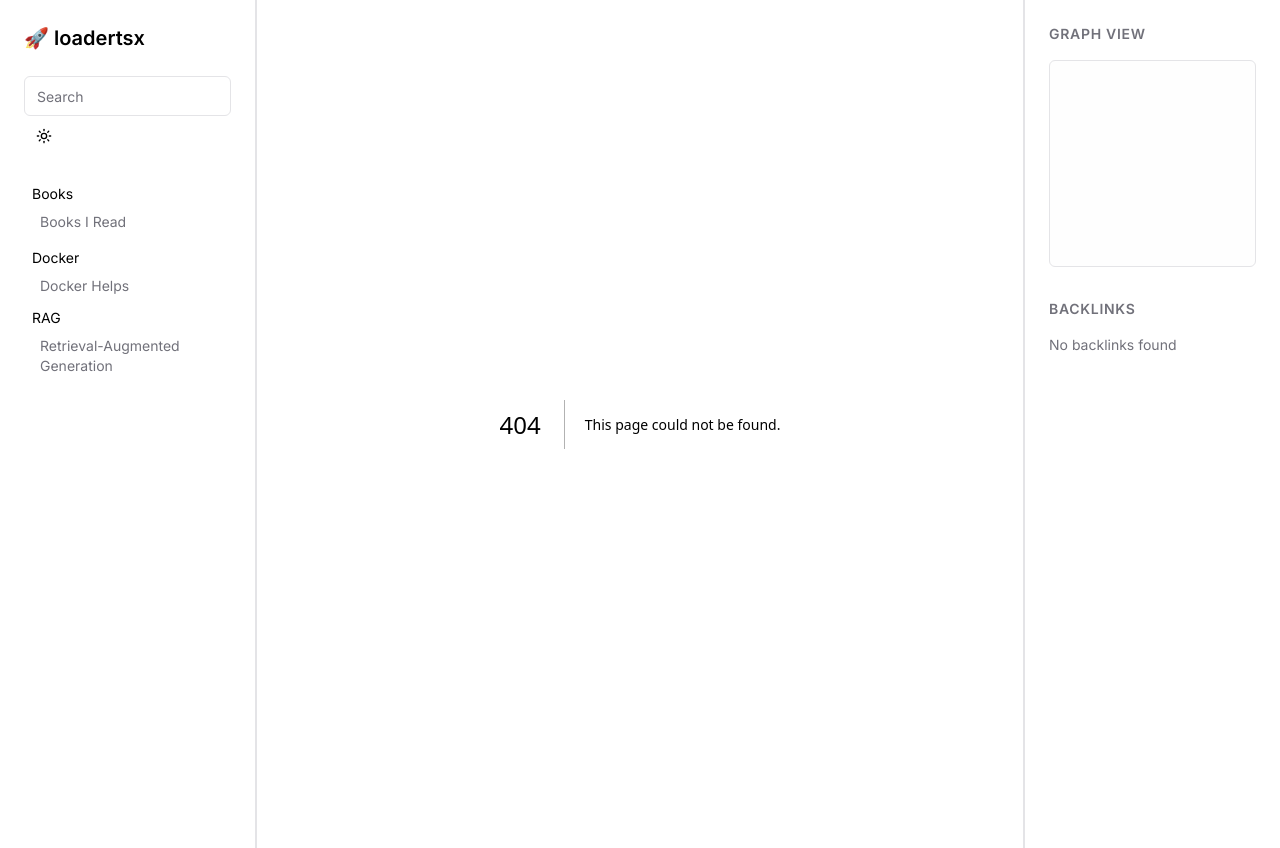
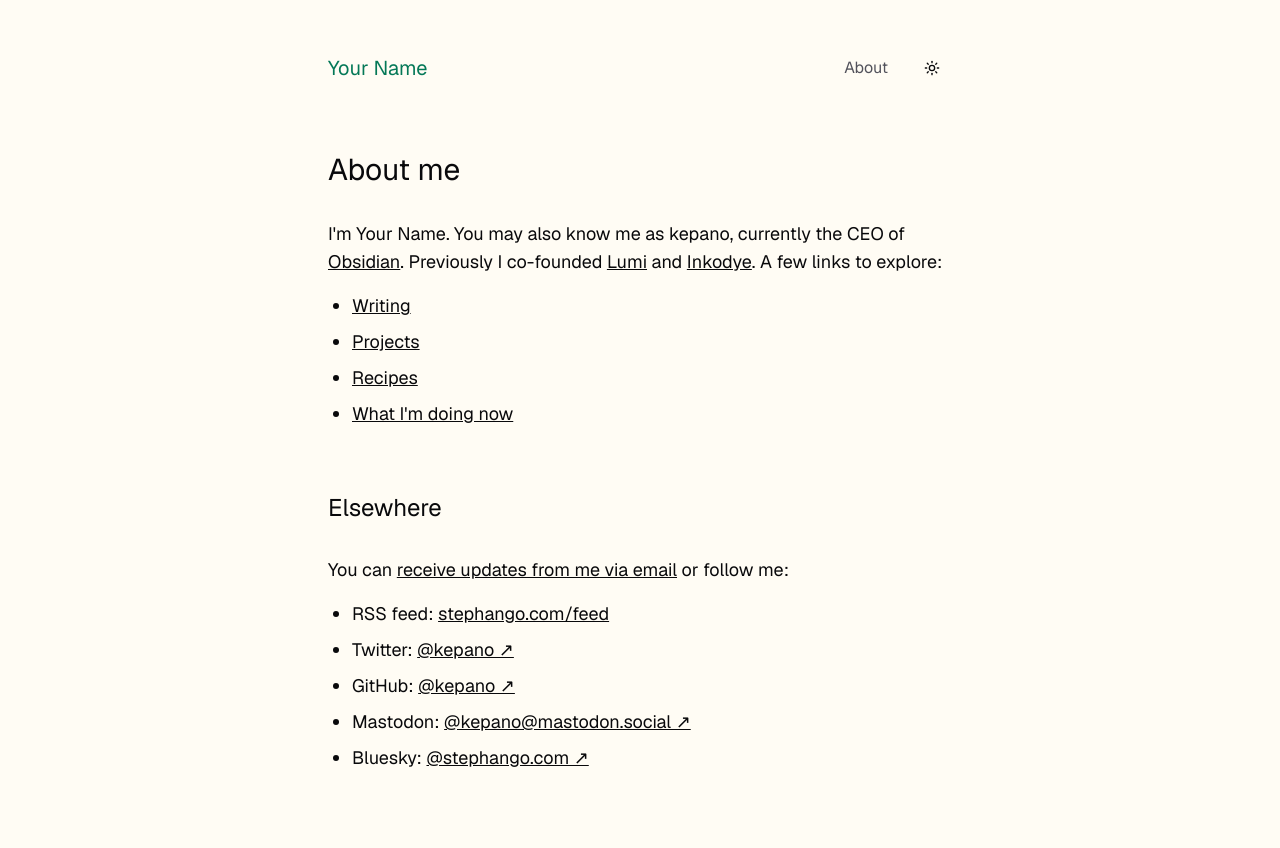
Before and after one commit to Nahuelluca20/obsidian-garden, a Next.js app: page /about in a window 1280 px wide. Before the commit this address had no page. After the commit the page ends 820 px from the top, so only its background shows below. Built offline with nearby package versions, Linux system fonts and the light colour scheme.

Commit message:
feat(read md files): read folder structure for get the entries for blog

```diff
--- /dev/null
+++ b/app/about/page.tsx
@@ -0,0 +1,95 @@
+import Link from "next/link";
+
+export default function AboutPage() {
+  return (
+    <div className="space-y-16">
+      <section>
+        <h1 className="text-3xl mb-8">About me</h1>
+        <div className="space-y-4 text-lg">
+          <p>
+            I'm Your Name. You may also know me as kepano, currently the CEO of{" "}
+            <Link href="https://obsidian.md" className="underline">
+              Obsidian
+            </Link>
+            . Previously I co-founded{" "}
+            <Link href="#" className="underline">
+              Lumi
+            </Link>{" "}
+            and{" "}
+            <Link href="#" className="underline">
+              Inkodye
+            </Link>
+            . A few links to explore:
+          </p>
+          <ul className="list-disc pl-6 space-y-2">
+            <li>
+              <Link href="/writing" className="underline">
+                Writing
+              </Link>
+            </li>
+            <li>
+              <Link href="/projects" className="underline">
+                Projects
+              </Link>
+            </li>
+            <li>
+              <Link href="/recipes" className="underline">
+                Recipes
+              </Link>
+            </li>
+            <li>
+              <Link href="/now" className="underline">
+                What I'm doing now
+              </Link>
+            </li>
+          </ul>
+        </div>
+      </section>
+
+      <section>
+        <h2 className="text-2xl mb-8">Elsewhere</h2>
+        <div className="space-y-4 text-lg">
+          <p>
+            You can{" "}
+            <Link href="#" className="underline">
+              receive updates from me via email
+            </Link>{" "}
+            or follow me:
+          </p>
+          <ul className="list-disc pl-6 space-y-2">
+            <li>
+              RSS feed:{" "}
+              <Link href="#" className="underline">
+                stephango.com/feed
+              </Link>
+            </li>
+            <li>
+              Twitter:{" "}
+              <Link href="#" className="underline">
+                @kepano ↗
+              </Link>
+            </li>
+            <li>
+              GitHub:{" "}
+              <Link href="#" className="underline">
+                @kepano ↗
+              </Link>
+            </li>
+            <li>
+              Mastodon:{" "}
+              <Link href="#" className="underline">
+                @kepano@mastodon.social ↗
+              </Link>
+            </li>
+            <li>
+              Bluesky:{" "}
+              <Link href="#" className="underline">
+                @stephango.com ↗
+              </Link>
+            </li>
+          </ul>
+        </div>
+      </section>
+    </div>
+  );
+}
--- a/app/layout.tsx
+++ b/app/layout.tsx
@@ -1,12 +1,10 @@
 import type React from "react";
 import "./globals.css";
-import { Inter } from "next/font/google";
-import Sidebar from "@/components/sidebar";
-import RightSidebar from "@/components/right-sidebar";
-import MobileNav from "@/components/mobile-nav";
+import { GeistSans } from "geist/font/sans";
+import { Navigation } from "@/components/navigation";
 import { ThemeProvider } from "next-themes";
 
-const inter = Inter({ subsets: ["latin"] });
+const geist = GeistSans.className;
 
 export const metadata = {
   title: "Digital Garden",
@@ -20,20 +18,16 @@ export default function RootLayout({
 }) {
   return (
     <html lang="es" suppressHydrationWarning>
-      <body className={inter.className}>
+      <body className={`${geist} antialiased bg-[#FFFCF4] dark:bg-zinc-900`}>
         <ThemeProvider
           attribute="class"
           defaultTheme="system"
           enableSystem
           disableTransitionOnChange
         >
-          <div className="flex flex-col md:flex-row min-h-screen bg-background">
-            <Sidebar />
-            <main className="flex-1 border-x border-border px-4 py-6 md:px-8 min-h-screen">
-              <MobileNav />
-              {children}
-            </main>
-            <RightSidebar />
+          <div className="max-w-2xl mx-auto px-6 py-12">
+            <Navigation />
+            {children}
           </div>
         </ThemeProvider>
       </body>
--- a/app/page.tsx
+++ b/app/page.tsx
@@ -1,61 +1,90 @@
+import { BlogPosts } from "@/components/blog-posts";
+import Link from "next/link";
+
 export default function Home() {
+  const topics = [
+    "advice",
+    "ai",
+    "competition",
+    "defaults",
+    "design",
+    "empathy",
+    "evergreen",
+    "friendship",
+    "habits",
+    "hardware",
+    "humanism",
+    "ideas",
+    "learning",
+    "leverage",
+    "love",
+    "manufacturing",
+    "media",
+    "minimalism",
+    "money",
+    "obsidian",
+    "packaging",
+    "perfectionism",
+    "popular",
+    "rituals",
+    "startups",
+    "synthography",
+    "teaching",
+    "tools",
+    "writing",
+  ];
+
   return (
-    <div className="max-w-3xl mx-auto">
-      <header className="flex items-center gap-4 mb-8">
-        <div>
-          <h1 className="text-xl md:text-2xl font-bold">🚀 loadertsx</h1>
-          <p className="text-xs md:text-sm text-muted-foreground">
-            Jan 01, 2025 · 1 min read
+    <div className="space-y-16">
+      {/* <section>
+        <h2 className="text-xl mb-8">Latest</h2>
+        <article>
+          <h3 className="text-xl font-medium mb-2">
+            <Link
+              href="/posts/self-guaranteeing-promises"
+              className="hover:underline"
+            >
+              Self-guaranteeing promises
+            </Link>
+          </h3>
+          <p className="text-zinc-600 dark:text-zinc-400 mb-2">
+            December 3, 2024 · 1 minute read
           </p>
+          <p className="text-zinc-600 dark:text-zinc-400">
+            A self-guaranteeing promise does not require you to trust anyone.
+            You can verify it yourself.{" "}
+            <Link
+              href="/posts/self-guaranteeing-promises"
+              className="text-zinc-900 dark:text-zinc-200 hover:underline"
+            >
+              Keep reading →
+            </Link>
+          </p>
+        </article>
+      </section>
+
+      <section>
+        <h2 className="text-xl mb-8">Topics</h2>
+        <div className="flex flex-wrap gap-x-1 gap-y-2">
+          {topics.map((topic) => (
+            <Link
+              key={topic}
+              href={`/topics/${topic}`}
+              className="hover:underline text-zinc-900 dark:text-zinc-200"
+            >
+              {topic}
+              {topic !== topics[topics.length - 1] && (
+                <span className="text-zinc-400">,</span>
+              )}
+            </Link>
+          ))}
         </div>
-      </header>
+      </section> */}
 
-      <article className="prose dark:prose-invert max-w-none">
-        <p className="text-base md:text-lg mb-6">
-          Hello, I am Loader. Frontend Engineer passionate about creating
-          products. I'm also an artificial intelligence enthusiast and I'm
-          learning about it. You can find what I'm learning about it on this
-          website and on my{" "}
-          <a href="#" className="font-medium no-underline hover:underline">
-            blog
-          </a>
-          .
-        </p>
-
-        <p className="text-sm md:text-base text-muted-foreground mb-6">
-          In this space I will write about things I learn and want to share.
-        </p>
-
-        <h2 className="text-lg md:text-xl font-semibold mt-8 mb-4">
-          As a brief overview:
-        </h2>
-
-        <ul className="space-y-2 list-none pl-0">
-          {[
-            "Books I Read",
-            "Docker Helps",
-            "Retrieval-Augmented Generation",
-          ].map((item) => (
-            <li
-              key={item}
-              className="flex items-center gap-2 text-sm md:text-base"
-            >
-              <span className="w-1 h-1 bg-foreground rounded-full"></span>
-              {item}
-            </li>
-          ))}
-        </ul>
-      </article>
-
-      <footer className="mt-16 pt-8 border-t border-border text-xs md:text-sm text-muted-foreground">
-        <p className="mb-2">Created with Quartz v4.4.0 © 2025</p>
-        <a
-          href="https://github.com"
-          className="text-foreground hover:underline"
-        >
-          GitHub
-        </a>
-      </footer>
+      <section>
+        <h2 className="text-xl mb-8">Writing</h2>
+        <BlogPosts />
+      </section>
     </div>
   );
 }
--- /dev/null
+++ b/components/blog-posts.tsx
@@ -0,0 +1,24 @@
+import { getBlogPosts } from "@/utlis/blog-utils";
+import Link from "next/link";
+
+export function BlogPosts() {
+  const allBlogs = getBlogPosts();
+
+  return (
+    <div className="space-y-3">
+      {allBlogs.map((post) => (
+        <div key={post.slug} className="flex gap-6">
+          <span className="text-zinc-400 shrink-0 w-24">
+            {post.metadata.publishedAt}
+          </span>
+          <Link
+            href={`/posts/${post.slug}`}
+            className="text-zinc-900 dark:text-zinc-200 hover:underline"
+          >
+            {post.metadata.title}
+          </Link>
+        </div>
+      ))}
+    </div>
+  );
+}
--- /dev/null
+++ b/components/navigation.tsx
@@ -0,0 +1,24 @@
+import Link from "next/link";
+import { ThemeToggle } from "./theme-toggle";
+
+export function Navigation() {
+  return (
+    <nav className="flex justify-between items-center mb-16">
+      <Link
+        href="/"
+        className="text-xl text-emerald-700 dark:text-emerald-400 hover:underline"
+      >
+        Your Name
+      </Link>
+      <div className="flex items-center gap-6">
+        <Link
+          href="/about"
+          className="text-zinc-600 dark:text-zinc-400 hover:underline"
+        >
+          About
+        </Link>
+        <ThemeToggle />
+      </div>
+    </nav>
+  );
+}
--- a/package.json
+++ b/package.json
@@ -16,6 +16,7 @@
     "@radix-ui/react-tooltip": "^1.1.8",
     "class-variance-authority": "^0.7.1",
     "clsx": "^2.1.1",
+    "geist": "^1.3.1",
     "gray-matter": "^4.0.3",
     "lucide-react": "^0.475.0",
     "next": "15.1.7",
--- /dev/null
+++ b/utlis/blog-utils.ts
@@ -0,0 +1,143 @@
+import fs from "node:fs";
+import path from "node:path";
+
+type Metadata = {
+  title: string;
+  publishedAt: string;
+  summary: string;
+  image?: string;
+};
+
+function parseFrontmatter(fileContent: string) {
+  const frontmatterRegex = /---\s*([\s\S]*?)\s*---/;
+  const match = frontmatterRegex.exec(fileContent);
+
+  // Evitamos errores si no hay frontmatter
+  if (!match) {
+    return {
+      metadata: {} as Metadata,
+      content: fileContent,
+    };
+  }
+
+  const frontMatterBlock = match[1];
+  const content = fileContent.replace(frontmatterRegex, "").trim();
+  const frontMatterLines = frontMatterBlock.trim().split("\n");
+  const metadata: Partial<Metadata> = {};
+
+  frontMatterLines.forEach((line) => {
+    const [key, ...valueArr] = line.split(": ");
+    let value = valueArr.join(": ").trim();
+    value = value.replace(/^['"](.*)['"]$/, "$1"); // Remove quotes
+    metadata[key.trim() as keyof Metadata] = value;
+  });
+
+  return { metadata: metadata as Metadata, content };
+}
+
+/**
+ * Recorre recursivamente el directorio `dir` y devuelve un array
+ * con la ruta absoluta de todos los archivos .md que encuentre.
+ */
+function getMDXFiles(dir: string): string[] {
+  let results: string[] = [];
+  const entries = fs.readdirSync(dir, { withFileTypes: true });
+
+  for (const entry of entries) {
+    const fullPath = path.join(dir, entry.name);
+
+    if (entry.isDirectory()) {
+      // Llamada recursiva
+      results = results.concat(getMDXFiles(fullPath));
+    } else if (entry.isFile() && path.extname(entry.name) === ".md") {
+      results.push(fullPath);
+    }
+  }
+
+  return results;
+}
+
+function readMDXFile(filePath: string) {
+  const rawContent = fs.readFileSync(filePath, "utf-8");
+  return parseFrontmatter(rawContent);
+}
+
+function getMDXData(rootDir: string) {
+  // Obtenemos todas las rutas de archivos MD dentro de rootDir
+  const mdxFiles = getMDXFiles(rootDir);
+
+  return mdxFiles.map((absoluteFilePath) => {
+    const { metadata, content } = readMDXFile(absoluteFilePath);
+
+    // Extraemos el "slug" (nombre de archivo sin extensión)
+    const slug = path.basename(
+      absoluteFilePath,
+      path.extname(absoluteFilePath),
+    );
+
+    // Obtenemos la ruta relativa al directorio raíz para reflejar subcarpetas
+    // Por ejemplo, si absoluteFilePath = /User/tu-app/content/LLM/Deep dive into LLMs/part1.md
+    // y rootDir = /User/tu-app/content
+    // relativePath será: LLM/Deep dive into LLMs/part1.md
+    const relativePath = path.relative(rootDir, absoluteFilePath);
+
+    // De esa ruta relativa, extraemos la carpeta sin el nombre del archivo
+    // Por ejemplo, path.dirname("LLM/Deep dive into LLMs/part1.md") = "LLM/Deep dive into LLMs"
+    const folderPath = path.dirname(relativePath);
+
+    return {
+      metadata,
+      content,
+      slug,
+      folderPath,
+      // También puedes guardar la ruta completa si la necesitas:
+      // absolutePath: absoluteFilePath,
+      // relativePath,
+    };
+  });
+}
+
+/**
+ * Función principal que se encarga de devolver todos los posts,
+ * incluidos los de subcarpetas.
+ */
+export function getBlogPosts() {
+  const contentDir = path.join(process.cwd(), "content");
+  return getMDXData(contentDir);
+}
+
+export function formatDate(date: string, includeRelative = false) {
+  const currentDate = new Date();
+  if (!date.includes("T")) {
+    date = `${date}T00:00:00`;
+  }
+  const targetDate = new Date(date);
+
+  const yearsAgo = currentDate.getFullYear() - targetDate.getFullYear();
+  const monthsAgo = currentDate.getMonth() - targetDate.getMonth();
+  const daysAgo = currentDate.getDate() - targetDate.getDate();
+
+  let formattedDate = "";
+
+  if (yearsAgo > 0) {
+    formattedDate = `${yearsAgo}y ago`;
+  } else if (monthsAgo > 0) {
+    formattedDate = `${monthsAgo}mo ago`;
+  } else if (daysAgo > 0) {
+    formattedDate = `${daysAgo}d ago`;
+  } else {
+    formattedDate = "Today";
+  }
+
+  const fullDate = targetDate.toLocaleString("en-us", {
+    month: "long",
+    day: "numeric",
+    year: "numeric",
+  });
+
+  if (!includeRelative) {
+    return fullDate;
+  }
+
+  return `${fullDate} (${formattedDate})`;
+}
```
Also changed, not shown: content/LLM/Deep dive into LLMs/Part 1.md (renamed from content/Part 1.md, +6 -0 lines), content/docker/Create Database Postgres with Docker.md (added, +20 -0 lines), 1 other file (tests, documents, lock files or other folders).
